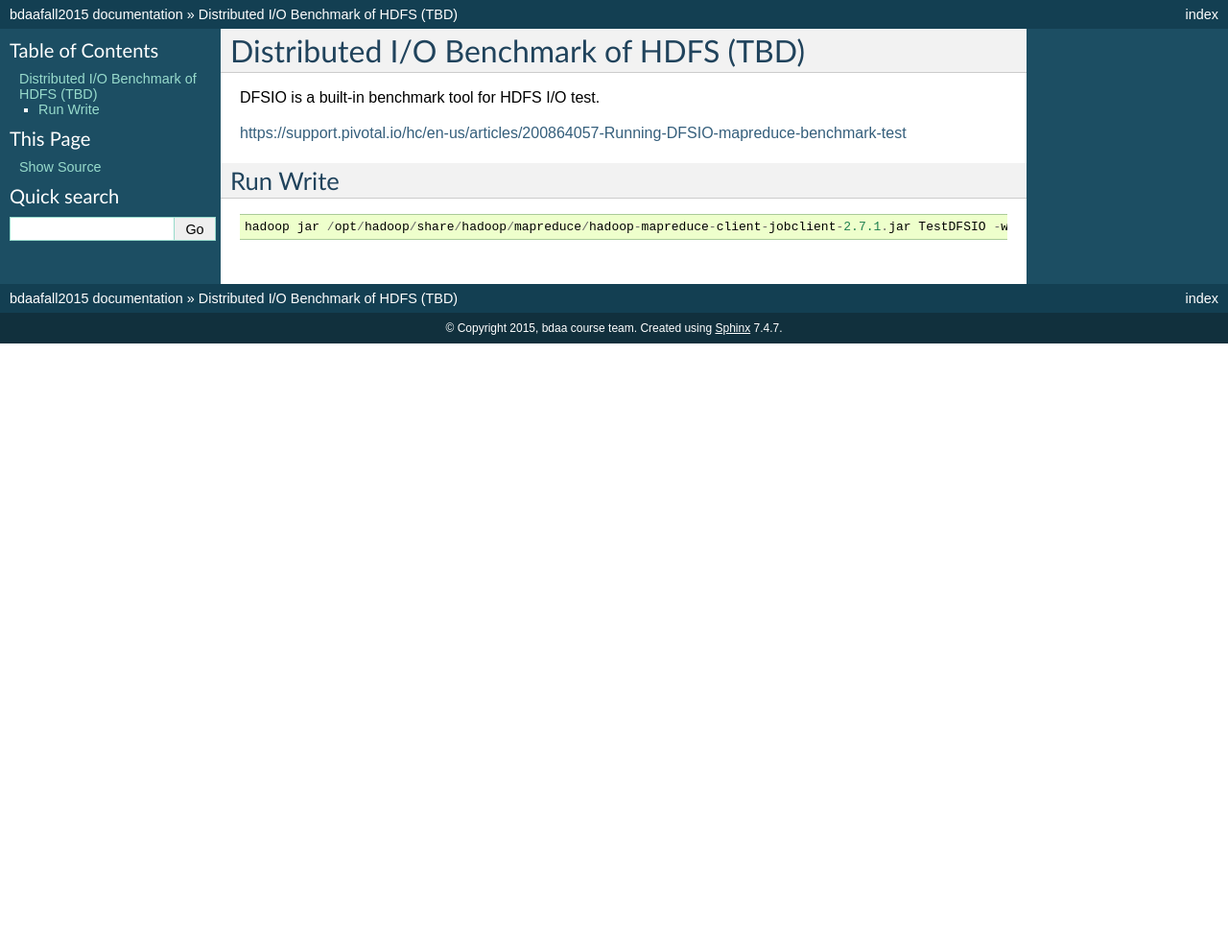
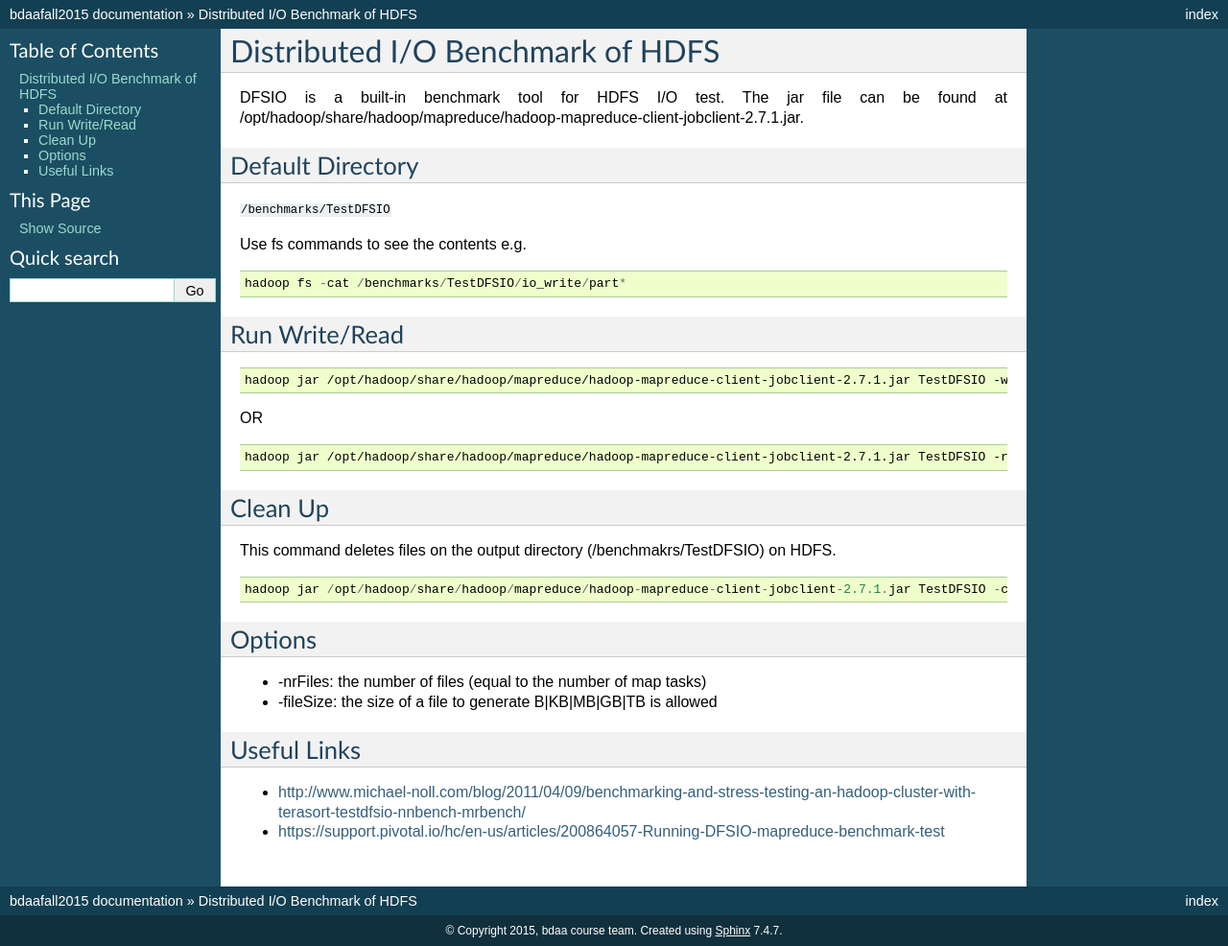
Before and after one commit to cglmoocs/bdaafall2015, a Sphinx documentation site: the page built from docs/source/dfsio.rst, in a window 1280 px wide. Shown: the whole page at 96% size. Built offline with Sphinx 7.4.7, drawn with Linux system fonts in a browser that asks for light colours; before the commit the page ends 900 px from its top, so only the background shows below that.

Commit message:
Update dfsio.rst

```diff
--- a/docs/source/dfsio.rst
+++ b/docs/source/dfsio.rst
@@ -1,15 +1,53 @@
 .. _dfsio:
 
-Distributed I/O Benchmark of HDFS (TBD)
+Distributed I/O Benchmark of HDFS
 ========================================
 
-DFSIO is a built-in benchmark tool for HDFS I/O test.
+DFSIO is a built-in benchmark tool for HDFS I/O test. The jar file can be found at /opt/hadoop/share/hadoop/mapreduce/hadoop-mapreduce-client-jobclient-2.7.1.jar.
 
-https://support.pivotal.io/hc/en-us/articles/200864057-Running-DFSIO-mapreduce-benchmark-test
+Default Directory
+----------------------
 
-Run Write
-------------
+``/benchmarks/TestDFSIO``
+
+Use fs commands to see the contents e.g.
 
 .. code::
 
-    hadoop jar /opt/hadoop/share/hadoop/mapreduce/hadoop-mapreduce-client-jobclient-2.7.1.jar TestDFSIO -write -nrFiles 16 -fileSize 1GB -resFile /tmp/TestDFSIOwrite.txt
+     hadoop fs -cat /benchmarks/TestDFSIO/io_write/part*
+
+.. https://support.pivotal.io/hc/en-us/articles/200864057-Running-DFSIO-mapreduce-benchmark-test
+
+Run Write/Read
+---------------
+
+.. code::
+
+    hadoop jar /opt/hadoop/share/hadoop/mapreduce/hadoop-mapreduce-client-jobclient-2.7.1.jar TestDFSIO -write -nrFiles 16 -fileSize 1GB -resFile /tmp/$USER-dfsio-write.txt
+
+OR
+
+.. code::
+
+    hadoop jar /opt/hadoop/share/hadoop/mapreduce/hadoop-mapreduce-client-jobclient-2.7.1.jar TestDFSIO -read -nrFiles 16 -fileSize 1GB -resFile /tmp/$USER-dfsio-read.txt
+
+Clean Up
+---------
+
+This command deletes files on the output directory (/benchmakrs/TestDFSIO) on HDFS.
+
+.. code::
+
+   hadoop jar /opt/hadoop/share/hadoop/mapreduce/hadoop-mapreduce-client-jobclient-2.7.1.jar TestDFSIO -clean
+
+Options
+---------
+
+* -nrFiles: the number of files (equal to the number of map tasks)
+* -fileSize: the size of a file to generate B|KB|MB|GB|TB is allowed
+
+Useful Links
+--------------
+
+* http://www.michael-noll.com/blog/2011/04/09/benchmarking-and-stress-testing-an-hadoop-cluster-with-terasort-testdfsio-nnbench-mrbench/
+* https://support.pivotal.io/hc/en-us/articles/200864057-Running-DFSIO-mapreduce-benchmark-test
```
